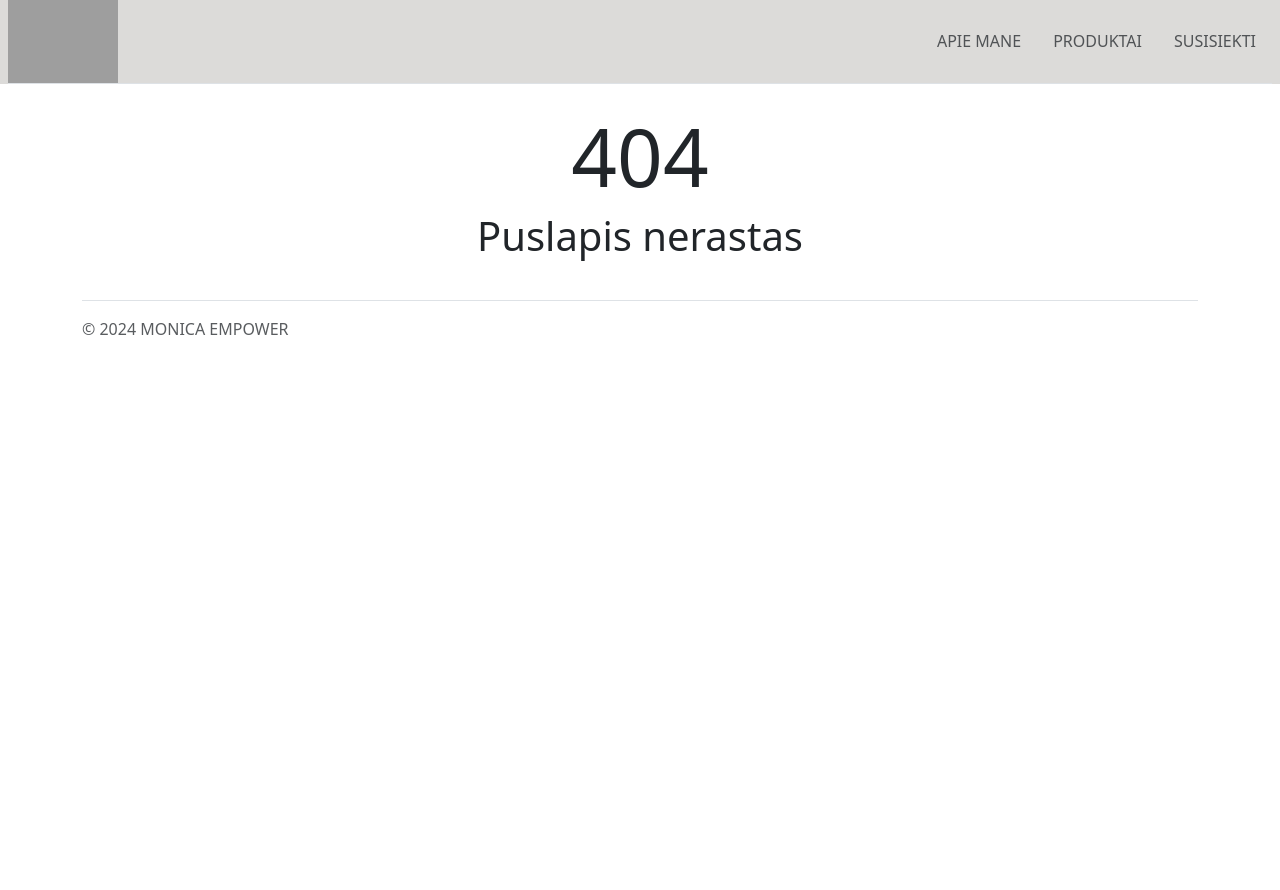
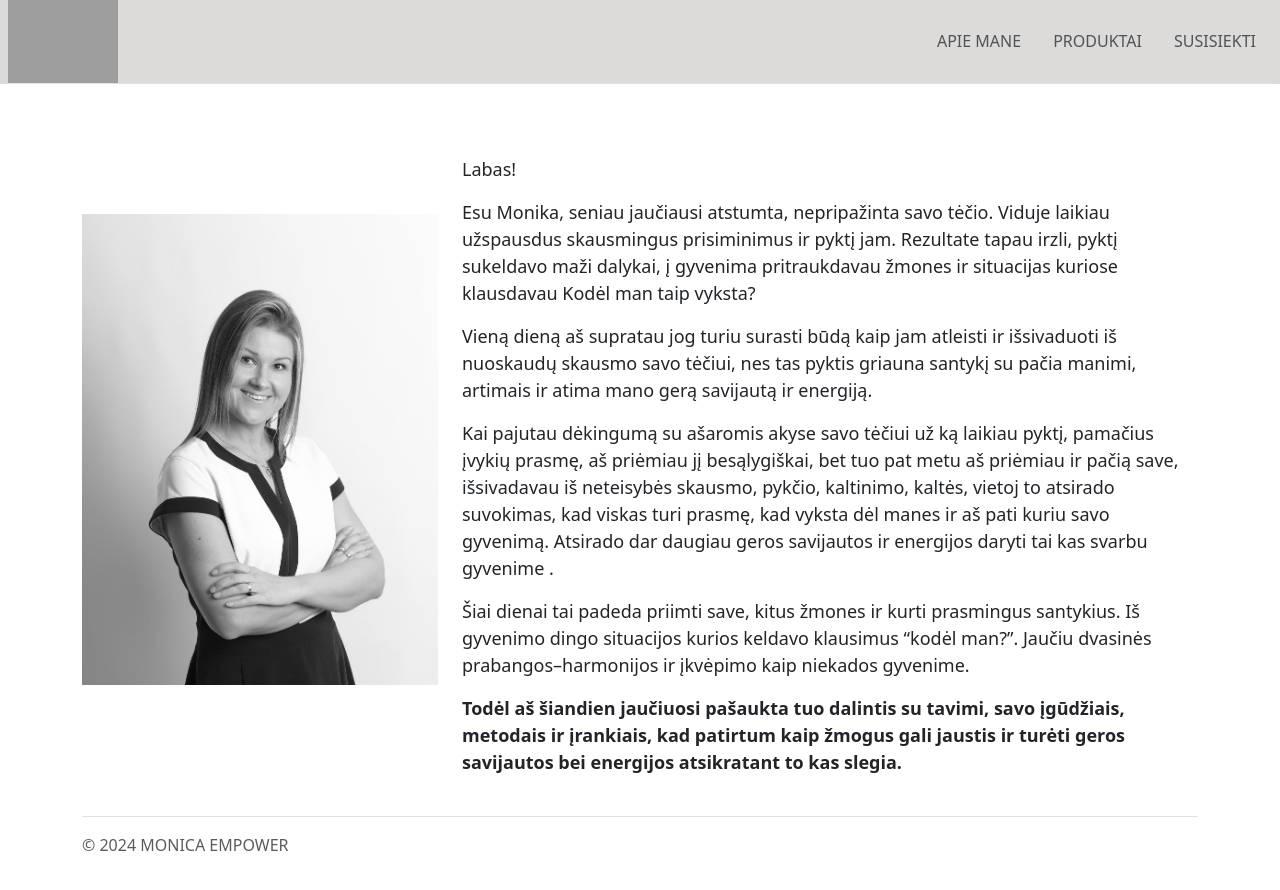
Before and after one commit to GiedreRag/empowerme, a React (Create React App) app in the folder client/: page /apie-mane in a window 1280 px wide. Before the commit this address had no page. Shown: the top 890 px of the page. Before the commit the page ends 800 px from the top, so only its background shows below. Built offline with nearby package versions, Linux system fonts and the light colour scheme; grey boxes are pictures that could not be loaded.

Commit message:
About me page first stage

```diff
--- a/client/src/App.jsx
+++ b/client/src/App.jsx
@@ -2,6 +2,7 @@ import { BrowserRouter, Routes, Route } from 'react-router-dom';
 import { PublicLayout } from './layout/PublicLayout';
 import { Home } from './pages/Home';
 import { Page404 } from './pages/Page404';
+import { AboutMe } from './pages/AboutMe';
 
 function App() {
   return (
@@ -9,6 +10,7 @@ function App() {
       <Routes>
         <Route Component={PublicLayout}>
           <Route index path='/' element={<Home />}></Route>
+          <Route path='/apie-mane' element={<AboutMe />}></Route>
         </Route>
         <Route Component={PublicLayout}>
           <Route path='*' element={<Page404 />}></Route>
--- /dev/null
+++ b/client/src/components/AboutMe.module.css
@@ -0,0 +1,14 @@
+.monicaImg {
+    width: 100%;
+    transform: scaleX(-1);
+}
+
+.textContainer {
+    font-size: 18px;
+}
+
+@media (max-width: 992px) {
+    .monicaImg {
+        width: 60%;
+    }
+}
--- /dev/null
+++ b/client/src/pages/AboutMe.jsx
@@ -0,0 +1,44 @@
+import React from 'react';
+import monicaAboutImg from '../assets/monica-about-img.jpg';
+import style from '../components/AboutMe.module.css';
+
+export function AboutMe() {
+    return (
+        <div className="container">
+            <div className="row">
+                <div className={`col-md-12 col-lg-4 d-flex align-items-center justify-content-center`}>
+                    <img src={monicaAboutImg} alt="Monica" className={style.monicaImg}/>
+                </div>
+                <div className={`col-md-12 col-lg-8 mt-5 ${style.textContainer}`}>
+                    <p>Labas!</p>
+                    <p>
+                        Esu Monika, seniau jaučiausi atstumta, nepripažinta savo tėčio. Viduje laikiau užspausdus
+                        skausmingus prisiminimus ir pyktį jam. Rezultate tapau irzli, pyktį sukeldavo maži dalykai, į
+                        gyvenima pritraukdavau žmones ir situacijas kuriose klausdavau Kodėl man taip vyksta?
+                    </p>
+                    <p>
+                        Vieną dieną aš supratau jog turiu surasti būdą kaip jam atleisti ir išsivaduoti iš nuoskaudų
+                        skausmo savo tėčiui, nes tas pyktis griauna santykį su pačia manimi, artimais ir atima mano gerą
+                        savijautą ir energiją.
+                    </p>
+                    <p>
+                        Kai pajutau dėkingumą su ašaromis akyse savo tėčiui už ką laikiau pyktį, pamačius įvykių
+                        prasmę, aš priėmiau jį besąlygiškai, bet tuo pat metu aš priėmiau ir pačią save, išsivadavau iš
+                        neteisybės skausmo, pykčio, kaltinimo, kaltės, vietoj to atsirado suvokimas, kad viskas turi
+                        prasmę, kad vyksta dėl manes ir aš pati kuriu savo gyvenimą. Atsirado dar daugiau geros
+                        savijautos ir energijos daryti tai kas svarbu gyvenime .
+                    </p>
+                    <p>
+                        Šiai dienai tai padeda priimti save, kitus žmones ir kurti prasmingus santykius. Iš gyvenimo
+                        dingo situacijos kurios keldavo klausimus “kodėl man?”. Jaučiu dvasinės prabangos–harmonijos ir įkvėpimo kaip niekados gyvenime.
+                    </p>
+                    <p className="fw-bolder">
+                        Todėl aš šiandien jaučiuosi pašaukta tuo dalintis su tavimi, savo įgūdžiais, metodais ir įrankiais,
+                        kad patirtum kaip žmogus gali jaustis ir turėti geros savijautos bei energijos atsikratant to kas
+                        slegia.
+                    </p>
+                </div>
+            </div>
+        </div>
+    )
+}
```
Also changed, not shown: client/src/assets/monica-about-img.jpg (added).
